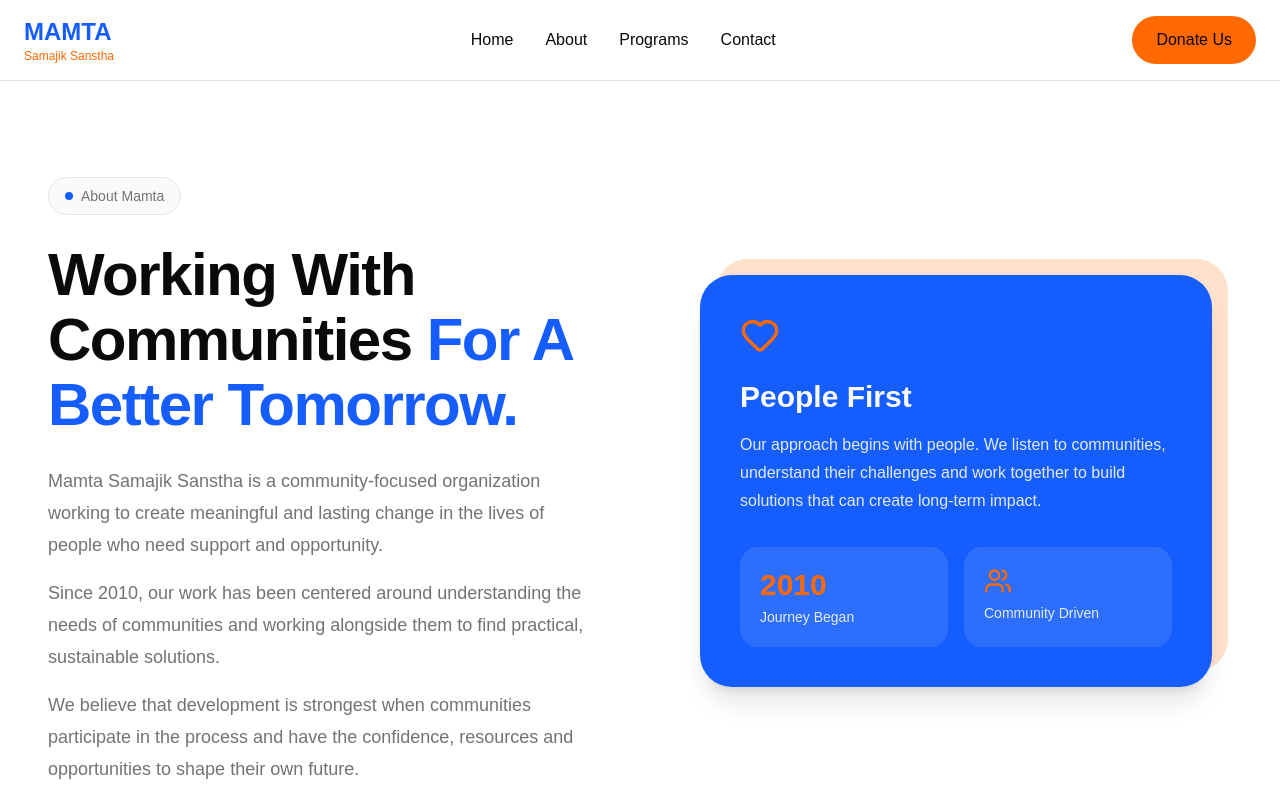
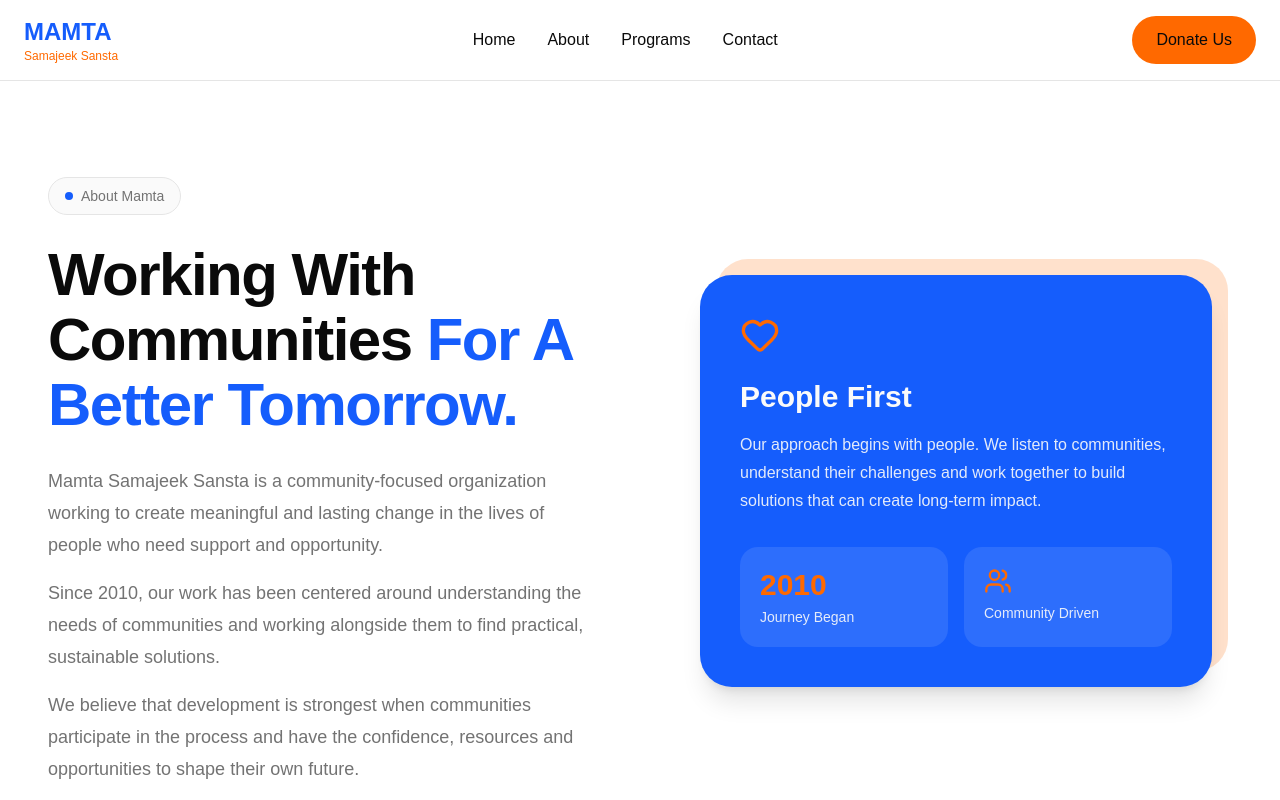
Before and after one commit to catlium/mamta, a React (Vite) app: page /about in a window 1280 px wide. Shown: the top 800 px of the page. Built offline with nearby package versions, Linux system fonts and the light colour scheme.

Commit message:
fix: correct spelling to Mamta Samajeek Sansta

```diff
--- a/src/components/about.tsx
+++ b/src/components/about.tsx
@@ -73,7 +73,7 @@ function About() {
 
           <div className="mt-6 space-y-4 text-muted-foreground">
             <p className="leading-7">
-              Mamta Samajik Sanstha is a community-focused organization working
+              Mamta Samajeek Sansta is a community-focused organization working
               to improve the lives of people through education, healthcare,
               women's empowerment, livelihood development, social justice, and
               humanitarian support.
--- a/src/components/navbar.tsx
+++ b/src/components/navbar.tsx
@@ -13,7 +13,7 @@ function Navbar() {
           <div>
             <h1 className="text-2xl font-bold text-primary">MAMTA</h1>
 
-            <p className="text-xs text-secondary">Samajik Sanstha</p>
+            <p className="text-xs text-secondary">Samajeek Sansta</p>
           </div>
         </Link>
 
--- a/src/pages/about-page.tsx
+++ b/src/pages/about-page.tsx
@@ -38,7 +38,7 @@ function AboutPage() {
               </h1>
 
               <p className="mt-7 text-base leading-7 text-muted-foreground sm:text-lg sm:leading-8">
-                Mamta Samajik Sanstha is a community-focused organization
+                Mamta Samajeek Sansta is a community-focused organization
                 working to create meaningful and lasting change in the lives of
                 people who need support and opportunity.
               </p>
```
